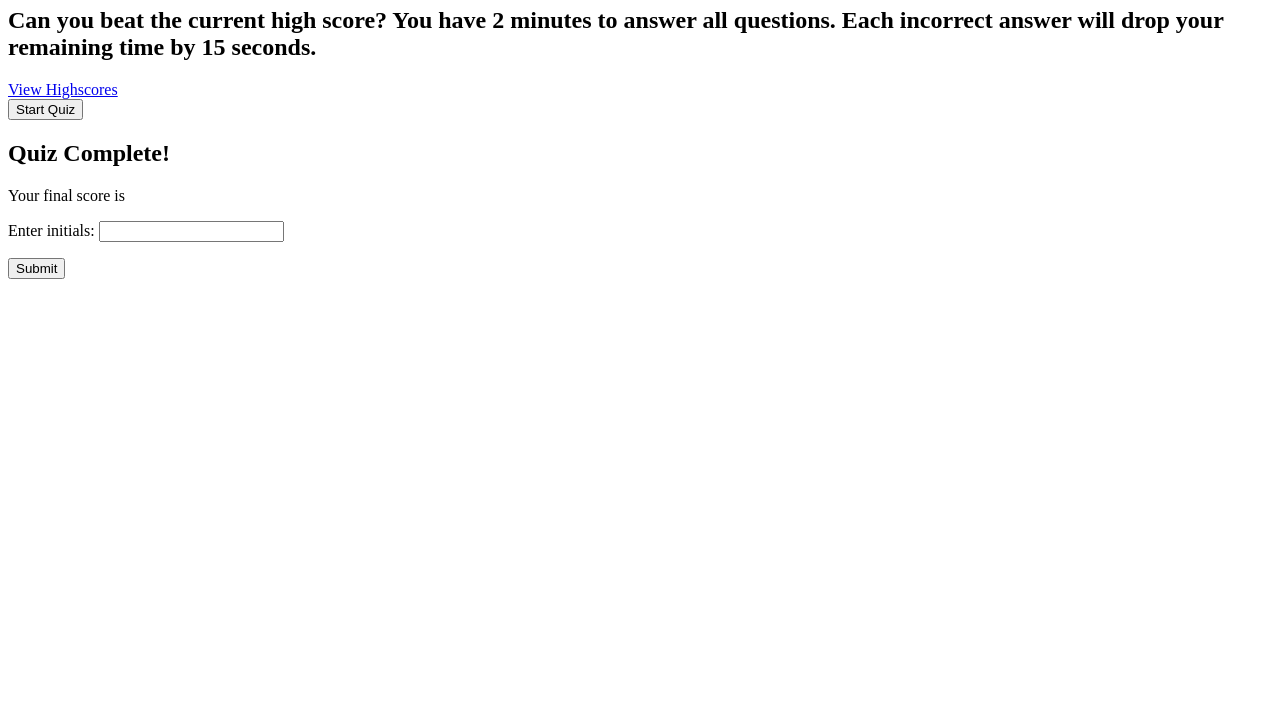
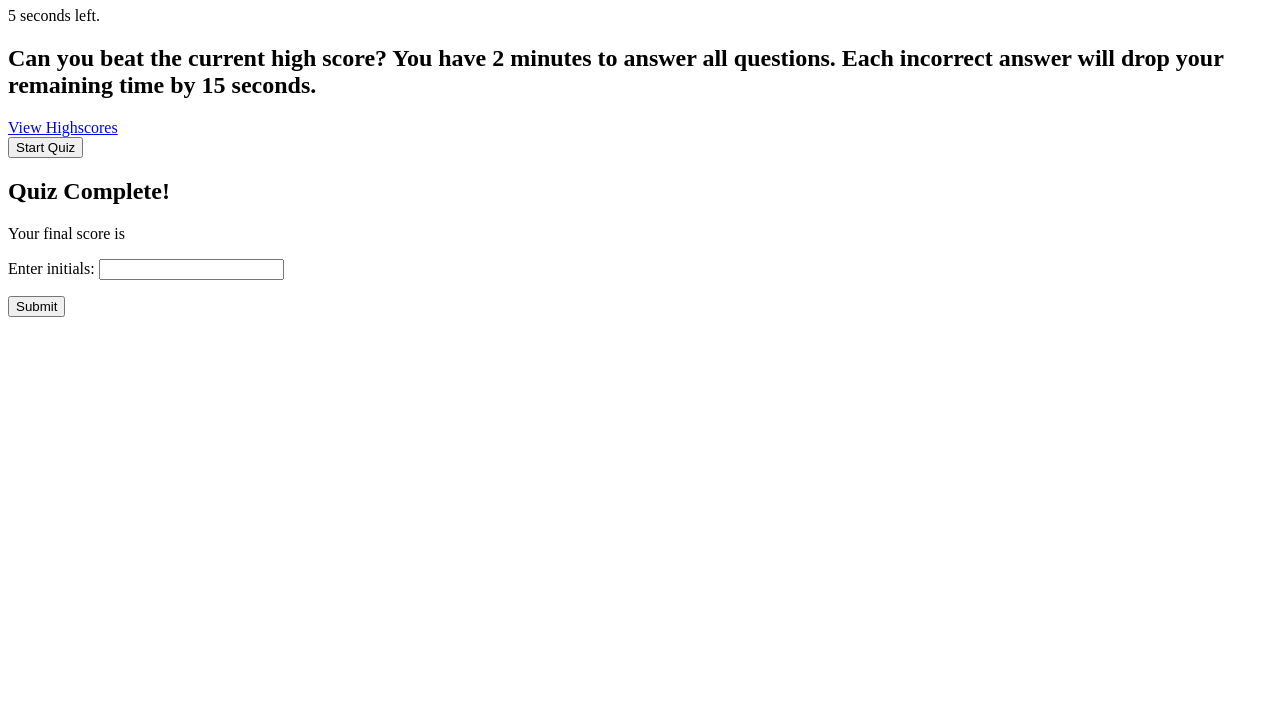
Before and after one commit to tabbdacat/coding-quiz, a plain HTML site: page index.html in a window 1280 px wide. Shown: the part 73-800 px from the top of the page. Drawn offline with Linux system fonts and the light colour scheme.

Commit message:
add set interval timer with message

```diff
--- a/assets/js/script.js
+++ b/assets/js/script.js
@@ -0,0 +1,30 @@
+var timeRemaining = document.querySelector(".timer");
+
+// Selects element by id
+var time = document.getElementById("time");
+
+var secondsLeft = 10;
+
+function setTime() {
+  // Sets interval in variable
+  var timerInterval = setInterval(function() {
+    // subtracting 1 from seconds left
+    secondsLeft--;
+
+    timeRemaining.textContent = secondsLeft + " seconds left.";
+
+    if(secondsLeft === 0) {
+      // Stops execution of action at set interval
+      clearInterval(timerInterval);
+      // Calls function to send message
+      sendMessage();
+    }
+
+  }, 1000);
+}
+
+ function sendMessage() {
+    timeRemaining.textContent = "Time is up!"
+ }
+
+ setTime();
--- a/index.html
+++ b/index.html
@@ -8,6 +8,7 @@
 </head>
 <body>
     <h1>Coding Quiz</h1>
+    <div class="timer">Time: <span id="time">0</span></div>
     <div id="start-screen">
         <h2>Can you beat the current high score? You have 2 minutes to answer all questions. Each incorrect answer will drop your remaining time by 15 seconds.</h2>
         <div class="scores"><a href="./highscores.html">View Highscores</a></div>
```
